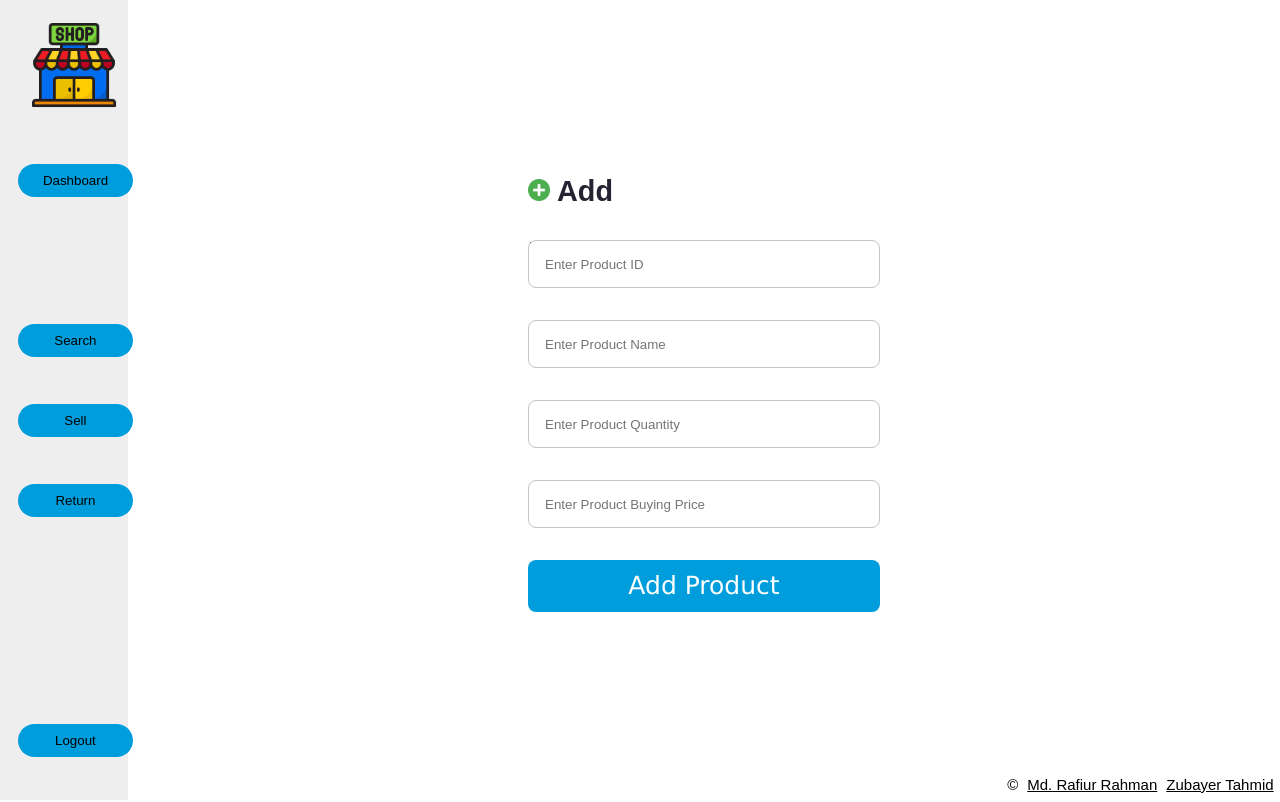
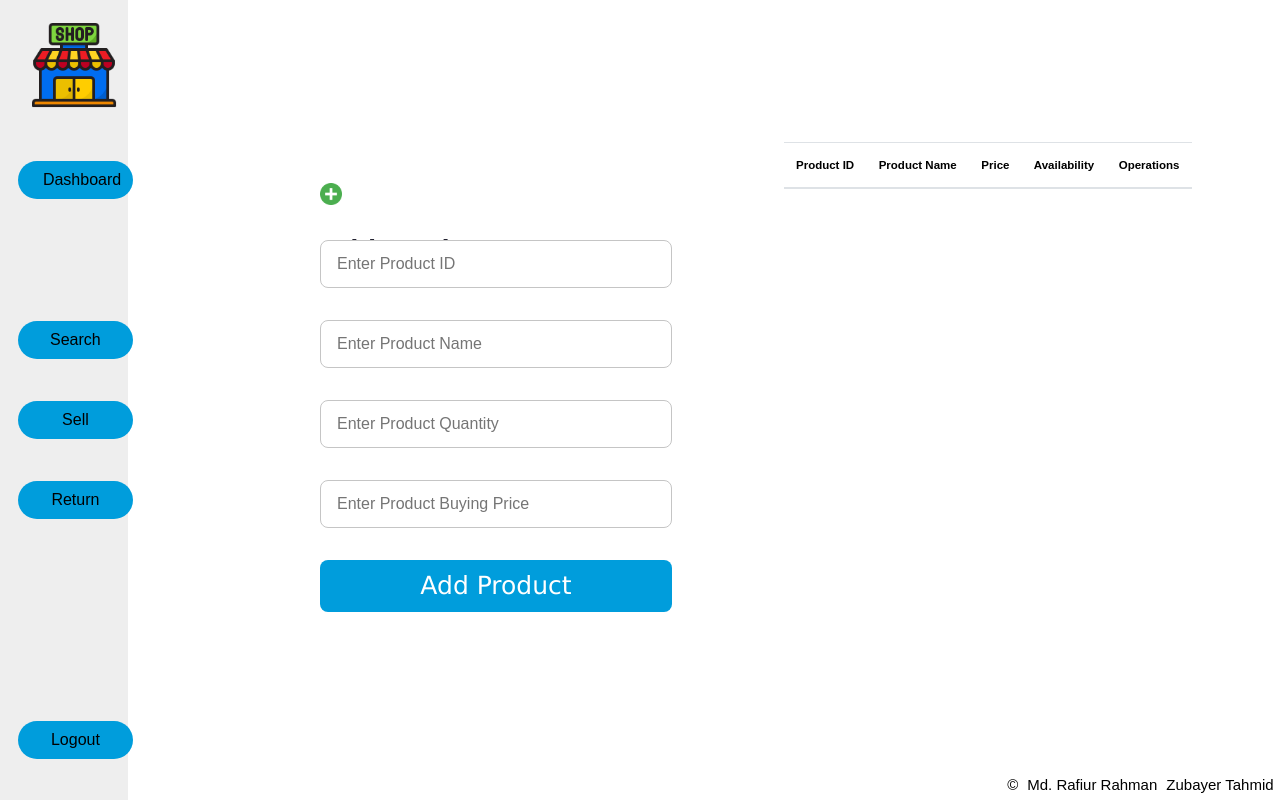
Before and after one commit to rr-uchchash360/Halkhata-The-Shop-Management-System, a PHP site: page /add.html in a window 1280 px wide. Run offline with PHP 8.4, Linux system fonts and the light colour scheme; lists and menus that the app fills with data are empty.

Commit message:
Add page redesigned

```diff
--- a/add.css
+++ b/add.css
@@ -116,7 +116,7 @@
     position: absolute;
     width: 13.5%;
     height: 60px;
-    left: 41.25%;
+    left: 25%;
     top: 20%;
     font-family: 'Lato';
     font-style: normal;
@@ -137,7 +137,7 @@
     position: absolute;
     width: 27.5%;
     height: 48px;
-    left: 41.25%;
+    left: 25%;
     top: 30%;
     border: 1px solid #C5C5C5;
     border-radius: 8px;
@@ -154,7 +154,7 @@
     position: absolute;
     width: 27.5%;
     height: 48px;
-    left: 41.25%;
+    left: 25%;
     top: 40%;
     border: 1px solid #C5C5C5;
     border-radius: 8px;
@@ -171,7 +171,7 @@
     position: absolute;
     width: 27.5%;;
     height: 48px;
-    left: 41.25%;
+    left: 25%;
     top: 50%;
     border: 1px solid #C5C5C5;
     border-radius: 8px;
@@ -188,7 +188,7 @@
     position: absolute;
     width: 27.5%;;
     height: 48px;
-    left: 41.25%;
+    left: 25%;
     top: 60%;
     border: 1px solid #C5C5C5;
     border-radius: 8px;
@@ -219,7 +219,7 @@
     position: absolute;
     width: 27.5%;;
     height: 52px;
-    left: 41.25%;
+    left: 25%;
     top: 70%;
     background: #009DDC;
     border-radius: 8px;
@@ -228,6 +228,27 @@
     font-style: normal;
     font-weight: 500;
     font-size: 25px;
+    line-height: 20px;
+}
+
+.recent-add{
+    display: flex;
+    flex-direction: row;
+    justify-content: center;
+    padding: 14px 16px;
+    gap: 4px;
+    position: absolute;
+    width: 440px;
+    height: 52px;
+    left: 60%;
+    top: 16%;
+    /* background: #009DDC; */
+    border-radius: 8px;
+    color: rgb(0, 0, 0);
+    font-family: 'Lucida Sans', 'Lucida Sans Regular', 'Lucida Grande', 'Lucida Sans Unicode', Geneva, Verdana, sans-serif;
+    font-style: normal;
+    font-weight: 100;
+    font-size: 11.5px;
     line-height: 20px;
 }
 
--- a/add.html
+++ b/add.html
@@ -6,6 +6,7 @@
     <meta http-equiv="X-UA-Compatible" content="IE=edge">
     <meta name="viewport" content="width=device-width, initial-scale=1.0">
     <title>Add Product</title>
+    <link rel="stylesheet" href="https://cdn.jsdelivr.net/npm/bootstrap@4.0.0/dist/css/bootstrap.min.css">
     <link rel="stylesheet" href="add.css">
     <link rel="icon" href="icons/add.png" type="image/icon type">
 </head>
@@ -71,6 +72,27 @@
 
     </form>
 
+    <div class="recent-add">
+
+        <table class="table">
+          <thead>
+            <tr>
+              <th scope="col">Product ID</th>
+              <th scope="col">Product Name</th>
+              <th scope="col">Price</th>
+              <th scope="col">Availability</th>
+              <th scope="col">Operations</th>
+            </tr>
+          </thead>
+          <tbody>
+
+            <!-- Backend Code -->
+
+            </tbody>
+        </table>
+
+    </div>
+
     <div class="footer">
         <label>©</label>
         <a href = https://github.com/rr-uchchash360>Md. Rafiur Rahman</a>
```
Also changed, not shown: add.php (+22 -0 lines).
